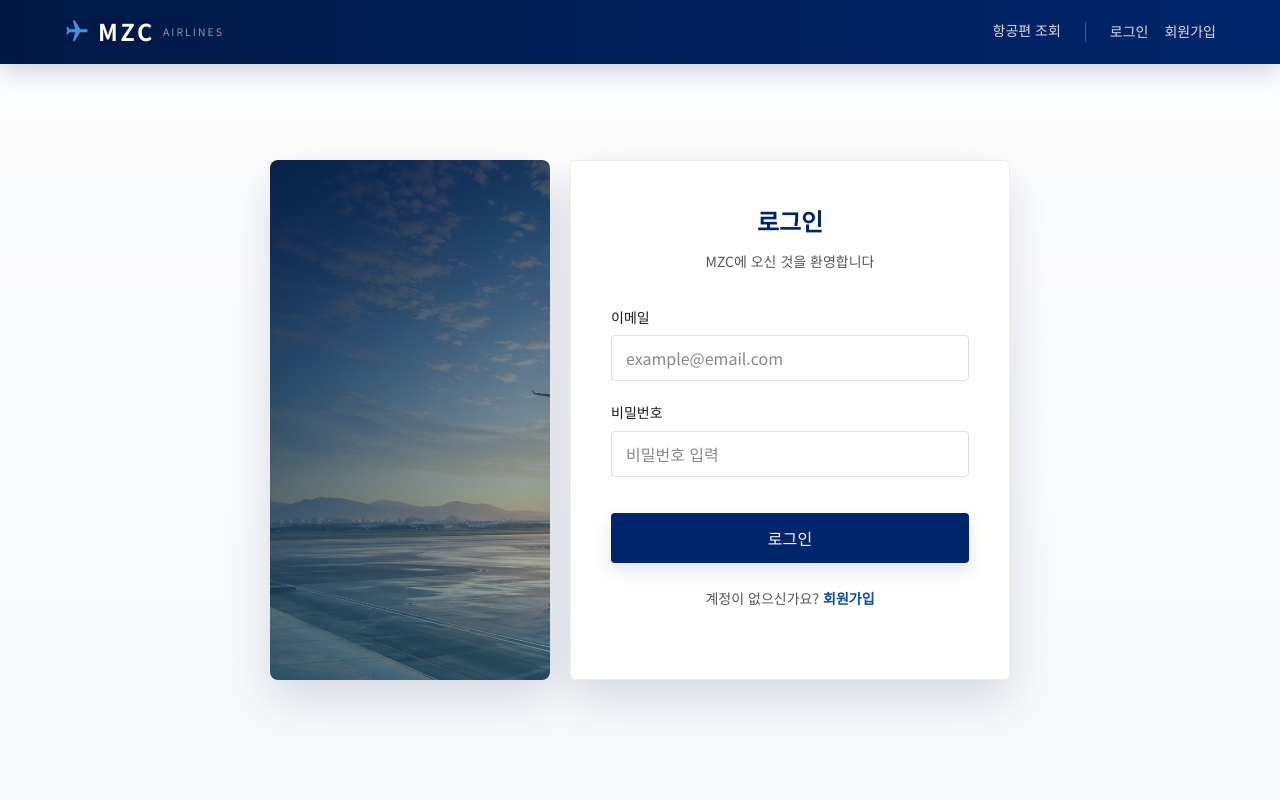
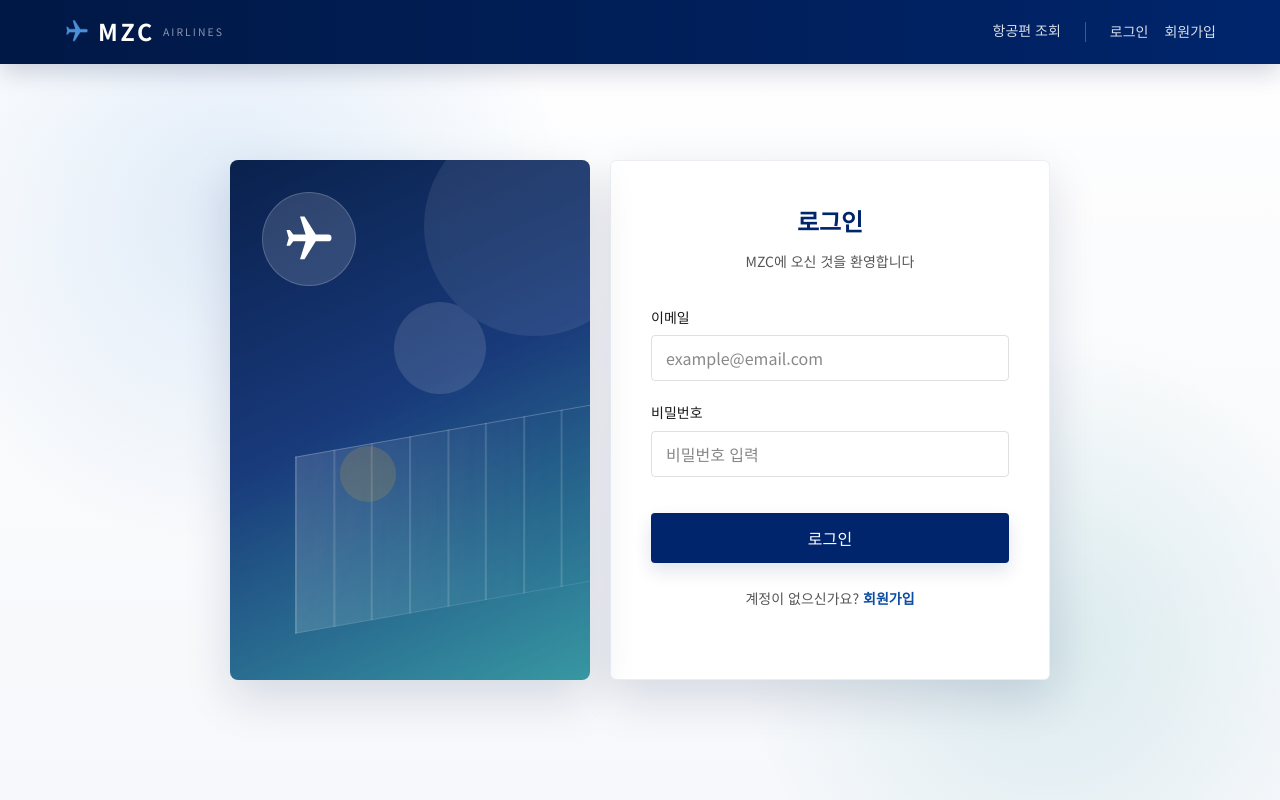
Before and after one commit to Megazone-Final/airline-frontend, a React (Vite) app: page /login in a window 1280 px wide. Shown: the top 800 px of the page. Built offline with nearby package versions, Linux system fonts and the light colour scheme.

Commit message:
Refine auth page visuals

```diff
--- a/src/pages/Auth.css
+++ b/src/pages/Auth.css
@@ -6,28 +6,79 @@
     min-height: calc(100vh - var(--navbar-height));
     padding: var(--space-8) 0;
     background:
-        linear-gradient(180deg, rgba(255, 255, 255, 0.76), rgba(246, 248, 251, 0.92)),
+        radial-gradient(circle at 18% 20%, rgba(74, 144, 217, 0.16), transparent 28%),
+        radial-gradient(circle at 82% 78%, rgba(0, 124, 137, 0.12), transparent 26%),
+        linear-gradient(180deg, rgba(255, 255, 255, 0.84), rgba(246, 248, 251, 0.96)),
         var(--color-bg-secondary);
 }
 
 .auth-wrapper {
     width: 100%;
-    max-width: 920px;
+    max-width: 900px;
     display: grid;
-    grid-template-columns: minmax(280px, 1fr) 440px;
+    grid-template-columns: minmax(300px, 360px) minmax(400px, 440px);
     gap: var(--space-5);
     align-items: stretch;
 }
 
-.auth-wrapper::before {
-    content: '';
-    display: block;
+.auth-visual {
+    position: relative;
     min-height: 520px;
     border-radius: var(--radius-xl);
     background:
-        linear-gradient(160deg, rgba(0, 24, 69, 0.8), rgba(0, 124, 137, 0.22)),
-        url('../assets/mzc-hero.jpg') center / cover no-repeat;
+        linear-gradient(155deg, rgba(0, 24, 69, 0.96), rgba(0, 37, 108, 0.9) 46%, rgba(0, 124, 137, 0.78)),
+        repeating-linear-gradient(122deg, rgba(255, 255, 255, 0.08) 0 1px, transparent 1px 22px);
     box-shadow: var(--shadow-lg);
+    overflow: hidden;
+}
+
+.auth-visual::before {
+    content: '';
+    position: absolute;
+    left: 18%;
+    right: -18%;
+    bottom: 15%;
+    height: 34%;
+    transform: skewY(-10deg);
+    border-top: 1px solid rgba(255, 255, 255, 0.32);
+    border-bottom: 1px solid rgba(255, 255, 255, 0.14);
+    background:
+        linear-gradient(90deg, rgba(255, 255, 255, 0.2), transparent 70%),
+        repeating-linear-gradient(90deg, rgba(255, 255, 255, 0.2) 0 2px, transparent 2px 38px);
+    opacity: 0.72;
+}
+
+.auth-visual::after {
+    content: '';
+    position: absolute;
+    width: 220px;
+    height: 220px;
+    right: -54px;
+    top: -44px;
+    border-radius: 50%;
+    background: rgba(255, 255, 255, 0.08);
+    box-shadow:
+        -94px 122px 0 -64px rgba(255, 255, 255, 0.12),
+        -166px 248px 0 -82px rgba(240, 180, 41, 0.16);
+}
+
+.auth-visual-plane {
+    position: absolute;
+    left: var(--space-8);
+    top: var(--space-8);
+    width: 94px;
+    height: 94px;
+    border-radius: 50%;
+    background: rgba(255, 255, 255, 0.14);
+    color: #ffffff;
+    display: flex;
+    align-items: center;
+    justify-content: center;
+    box-shadow: inset 0 0 0 1px rgba(255, 255, 255, 0.18);
+}
+
+.auth-visual-plane svg {
+    transform: rotate(90deg);
 }
 
 .auth-card {
@@ -104,10 +155,6 @@
         max-width: 440px;
     }
 
-    .auth-wrapper::before {
-        display: none;
-    }
-
     .auth-card {
         padding: var(--space-6);
     }
@@ -119,7 +166,7 @@
         max-width: 440px;
     }
 
-    .auth-wrapper::before {
+    .auth-visual {
         display: none;
     }
 }
--- a/src/pages/Login.jsx
+++ b/src/pages/Login.jsx
@@ -63,6 +63,13 @@ export default function Login() {
         <div className="page auth-page">
             <div className="container">
                 <div className="auth-wrapper animate-fade-in">
+                    <div className="auth-visual" aria-hidden="true">
+                        <div className="auth-visual-plane">
+                            <svg width="54" height="54" viewBox="0 0 24 24" fill="currentColor">
+                                <path d="M21 16v-2l-8-5V3.5a1.5 1.5 0 00-3 0V9l-8 5v2l8-2.5V19l-2 1.5V22l3.5-1 3.5 1v-1.5L13 19v-5.5l8 2.5z" />
+                            </svg>
+                        </div>
+                    </div>
                     <div className="auth-card">
                         <div className="auth-header">
                             <h1>로그인</h1>
--- a/src/pages/Register.jsx
+++ b/src/pages/Register.jsx
@@ -72,6 +72,13 @@ export default function Register() {
         <div className="page auth-page">
             <div className="container">
                 <div className="auth-wrapper animate-fade-in">
+                    <div className="auth-visual" aria-hidden="true">
+                        <div className="auth-visual-plane">
+                            <svg width="54" height="54" viewBox="0 0 24 24" fill="currentColor">
+                                <path d="M21 16v-2l-8-5V3.5a1.5 1.5 0 00-3 0V9l-8 5v2l8-2.5V19l-2 1.5V22l3.5-1 3.5 1v-1.5L13 19v-5.5l8 2.5z" />
+                            </svg>
+                        </div>
+                    </div>
                     <div className="auth-card">
                         <div className="auth-header">
                             <h1>회원가입</h1>
```
Also changed, not shown: 5 other files (tests, documents, lock files or other folders).
